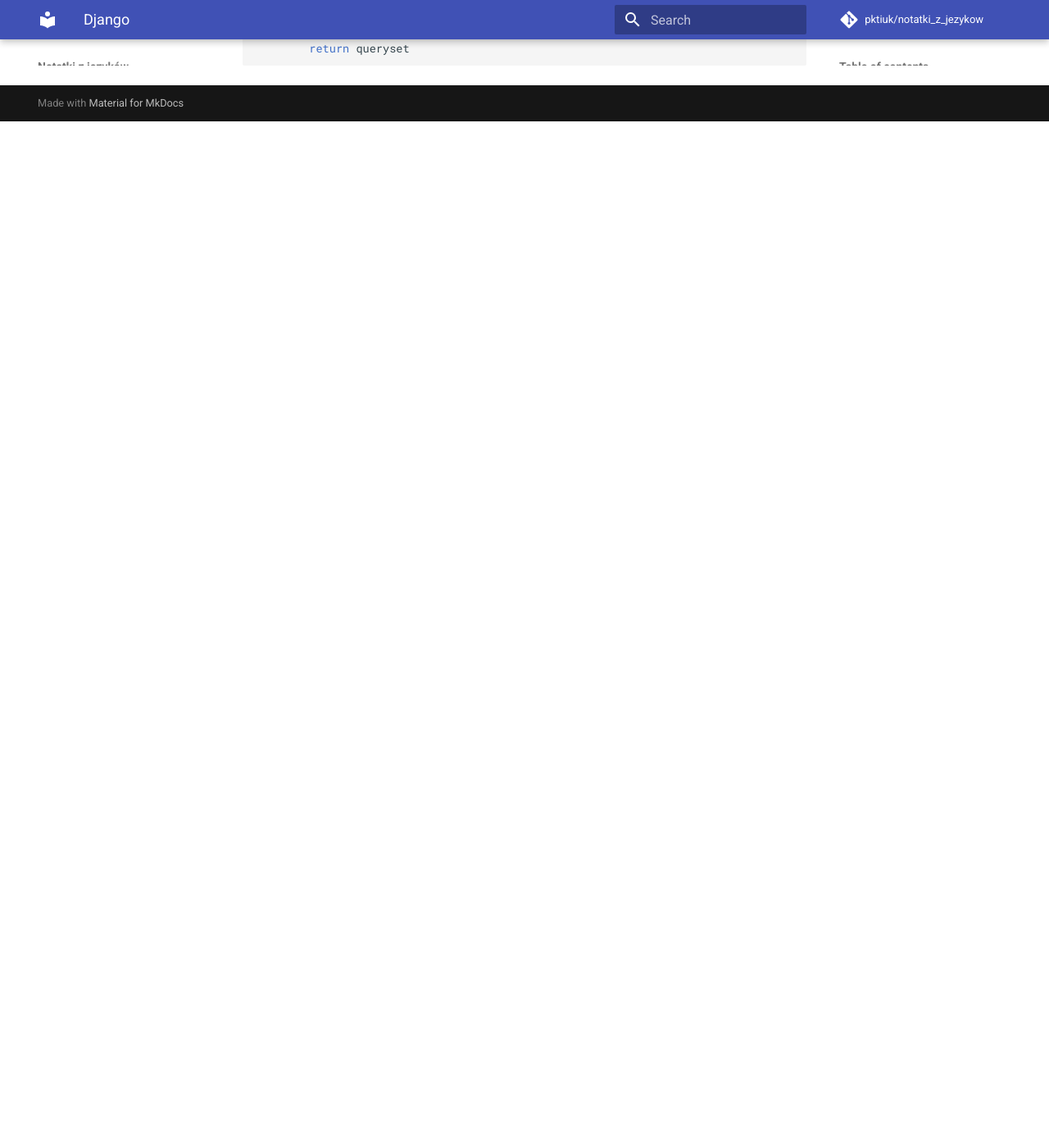
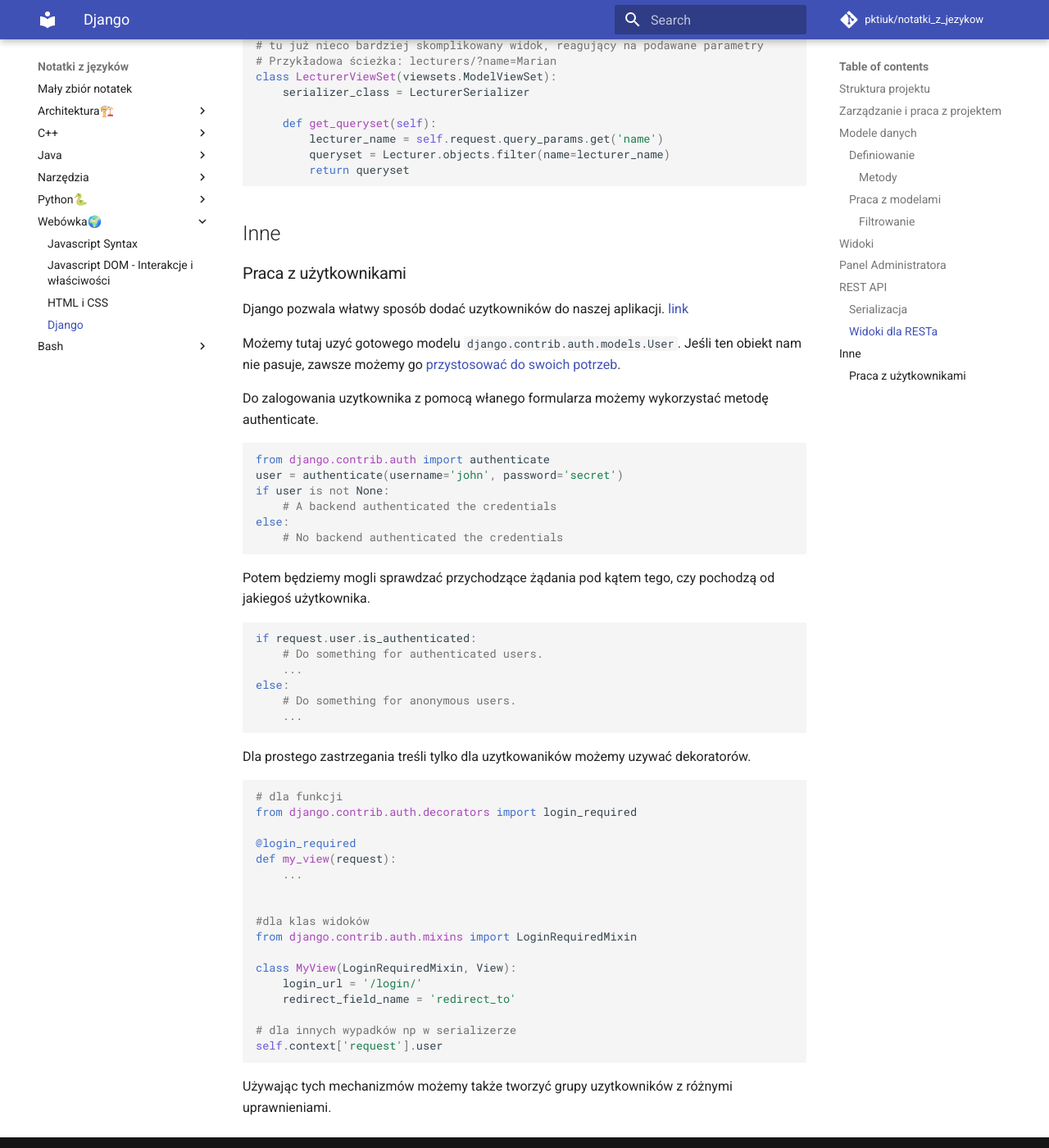
Before and after one commit to pktiuk/notatki_z_jezykow, an MkDocs documentation site: the page built from docs/Webówka🌍/9_django.md, in a window 1280 px wide and 1400 px high, scrolled down 5622 px. Shown: the whole window at 82% size. Built offline with MkDocs 1.6.1 and Material for MkDocs 9.7.7, drawn with Linux system fonts in a browser that asks for light colours; comment, search, counter and statistics services are not loaded; before the commit the page ends 5770 px from its top, so only the background shows below that; some of the changed text lies outside the part shown.

Commit message:
Opisanie interakcji z uzytkownikami w django

````diff
--- a/docs/Webówka🌍/9_django.md
+++ b/docs/Webówka🌍/9_django.md
@@ -136,6 +136,9 @@
 People.objects.filter(name="Jan")
 People.objects.exclude(surname="Kowalski)
 People.objects.get(pesel=12345678) #gdy chcemy uzyskać jeden wynik
+
+p1 = Poeple.objects.create(name="Marian",surname="Nowak") #stworzenie instancji modelu
+p1.save() #zapisanie do bazy
 ```
 
 #### Filtrowanie
@@ -212,7 +215,11 @@
 
 Do pracy z API RESTowym zaleca się użycie specjalnego frameworka https://www.django-rest-framework.org/tutorial/quickstart/
 
-## Widoki dla RESTa
+### Serializacja
+
+[link](https://www.django-rest-framework.org/api-guide/serializers/)
+
+### Widoki dla RESTa
 
 Używanie widoków pozwala łatwo zautomatyzować wyświetlanie danych. Za jednym zamachem możemy wystawić API reagujące na wszystkie typy zapytań (GET, PUT, POST, DELETE)
 
@@ -236,3 +243,57 @@
         queryset = Lecturer.objects.filter(name=lecturer_name)
         return queryset
 ```
+
+## Inne
+
+### Praca z użytkownikami
+
+Django pozwala włatwy sposób dodać uzytkowników do naszej aplikacji. [link](https://docs.djangoproject.com/en/3.2/topics/auth/default/)
+
+Możemy tutaj uzyć gotowego modelu `django.contrib.auth.models.User`. Jeśli ten obiekt nam nie pasuje, zawsze możemy go [przystosować do swoich potrzeb](https://docs.djangoproject.com/en/3.2/topics/auth/customizing/#custom-users-and-the-built-in-auth-forms).
+
+Do zalogowania uzytkownika z pomocą włanego formularza możemy wykorzystać metodę authenticate.
+
+```python
+from django.contrib.auth import authenticate
+user = authenticate(username='john', password='secret')
+if user is not None:
+    # A backend authenticated the credentials
+else:
+    # No backend authenticated the credentials
+```
+
+Potem będziemy mogli sprawdzać przychodzące żądania pod kątem tego, czy pochodzą od jakiegoś użytkownika.
+
+```python
+if request.user.is_authenticated:
+    # Do something for authenticated users.
+    ...
+else:
+    # Do something for anonymous users.
+    ...
+```
+
+Dla prostego zastrzegania treśli tylko dla uzytkowaników możemy uzywać dekoratorów.
+
+```python
+# dla funkcji
+from django.contrib.auth.decorators import login_required
+
+@login_required
+def my_view(request):
+    ...
+
+
+#dla klas widoków
+from django.contrib.auth.mixins import LoginRequiredMixin
+
+class MyView(LoginRequiredMixin, View):
+    login_url = '/login/'
+    redirect_field_name = 'redirect_to'
+
+# dla innych wypadków np w serializerze
+self.context['request'].user
+```
+
+Używając tych mechanizmów możemy także tworzyć grupy uzytkowników z różnymi uprawnieniami.
````
